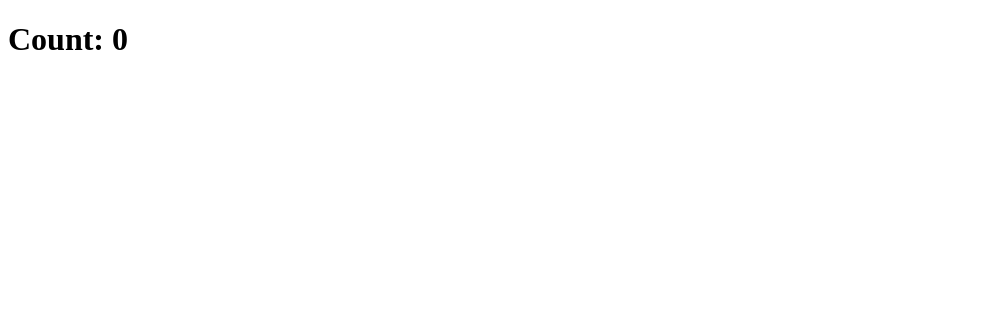
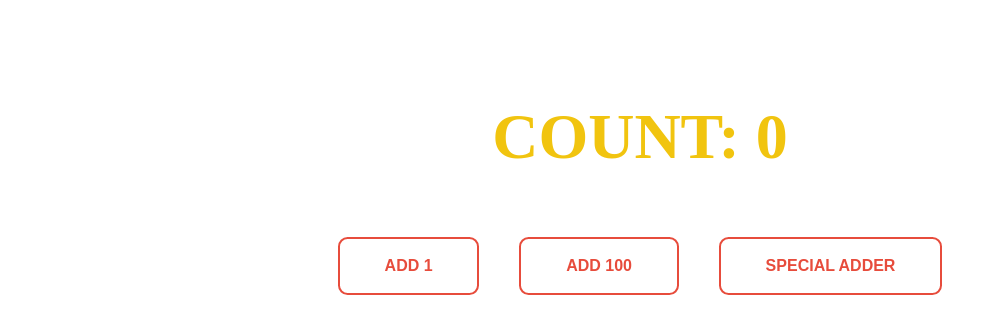
Before and after one commit to mate-academy/react_counter, a React (Create React App) app: page / in a window 1280 px wide. Shown: the top 334 px of the page, without its empty margins (0-996 px from the left). Built offline with nearby package versions, Linux system fonts and the light colour scheme; the HTML template or start-up script is replaced by a standard one.

Commit message:
solution

```diff
--- a/src/App.scss
+++ b/src/App.scss
@@ -1 +1,49 @@
-// styles go here
+body {
+  box-sizing: border-box;
+  margin: 0;
+  height: 100vh;
+}
+
+h1 {
+  color: #f1c40f;
+  font-size: 4rem;
+  text-transform: uppercase;
+  display: block;
+  width: 100%;
+  text-align: center;
+
+  margin-top: 100px;
+}
+
+.button-conteiner {
+  display: flex;
+  justify-content: center;
+}
+
+.btn {
+  font-family: 'Montserrat', sans-serif;
+  font-weight: 700;
+  font-size: 1rem;
+  background-color: transparent;
+  border: 2px solid #e74c3c;
+  border-radius: 0.6em;
+  color: #e74c3c;
+  cursor: pointer;
+  line-height: 1;
+  margin: 20px;
+  padding: 1.2em 2.8em;
+  text-align: center;
+  text-transform: uppercase;
+  transition: box-shadow 300ms ease-in-out, color 300ms ease-in-out;
+
+  &:hover {
+    box-shadow: 0 0 40px 40px #e74c3c inset;
+    color: white;
+  }
+}
+
+@media screen and (max-width: 650px) {
+  .button-conteiner  {
+    flex-direction: column;
+  }
+}
--- a/src/App.tsx
+++ b/src/App.tsx
@@ -1,16 +1,74 @@
 import React from 'react';
 import './App.scss';
 
-class App extends React.Component {
-  addOne = () => {};
+interface State {
+  counter: number;
+}
 
-  add100 = () => {};
+class App extends React.Component<{}, State> {
+  state : State = {
+    counter: 0,
+  };
 
-  increase = () => {};
+  addOne = () => {
+    this.setState((state: State) => {
+      return {
+        counter: state.counter + 1,
+      };
+    });
+  };
+
+  add100 = () => {
+    this.setState((state: State) => {
+      return {
+        counter: state.counter + 100,
+      };
+    });
+  };
+
+  increase = () => {
+    this.setState((state: State) => {
+      return state.counter % 5 === 0
+        ? { counter: state.counter + 101 }
+        : { counter: state.counter + 1 };
+    });
+  };
 
   render() {
+    const { counter } = this.state;
+
     return (
-      <h1>Count: 0</h1>
+      <div className="counter">
+        <h1>
+          {'Count: '}
+          {counter}
+        </h1>
+
+        <div className="button-conteiner">
+          <button
+            type="button"
+            className="btn"
+            onClick={this.addOne}
+          >
+            add 1
+          </button>
+          <button
+            type="button"
+            className="btn"
+            onClick={this.add100}
+          >
+            add 100
+          </button>
+
+          <button
+            type="button"
+            className="btn"
+            onClick={this.increase}
+          >
+            special adder
+          </button>
+        </div>
+      </div>
     );
   }
 }
```
